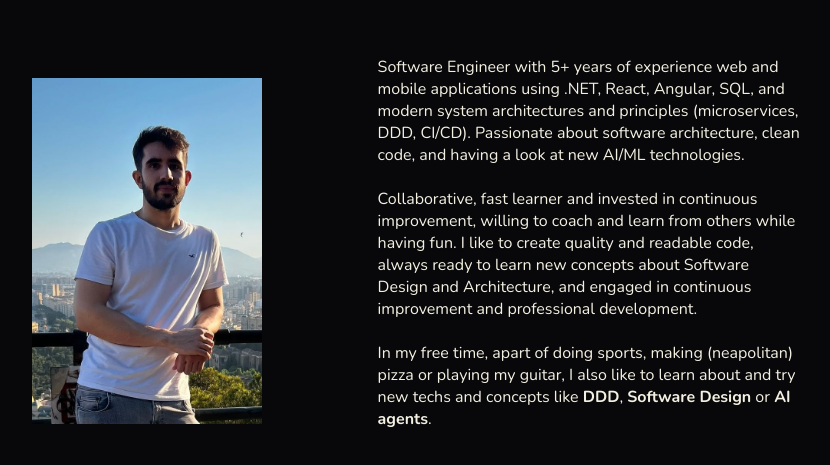
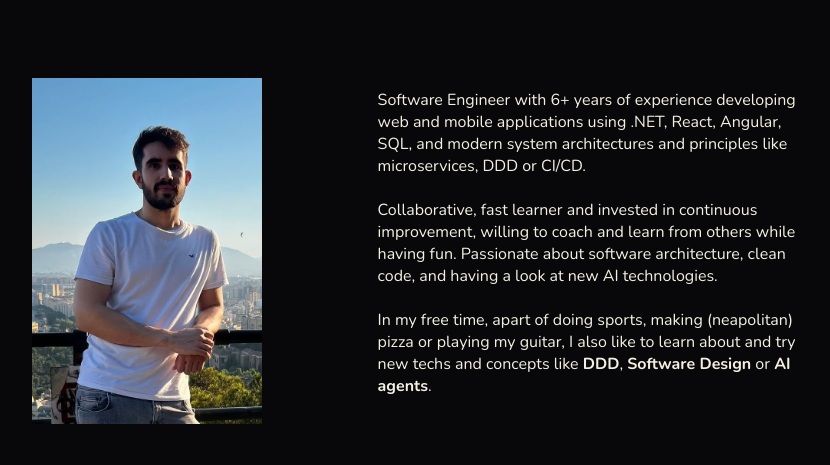
Before and after one commit to FbarcalaR/My-CV, a React (Create React App) app: page / in a window 1280 px wide. Shown: the part 4149-4614 px from the top of the page, without its empty margins (224-1054 px from the left). Built offline with nearby package versions, Linux system fonts and the light colour scheme.

Commit message:
update about me

```diff
--- a/src/components/Sections/AboutMe/AboutMe.tsx
+++ b/src/components/Sections/AboutMe/AboutMe.tsx
@@ -26,14 +26,12 @@ const AboutMe = () => {
         <div ref={containerDiv} className={classes['about-me-container']}>
             <img ref={imageElement} src={myPicture} alt='me' className={`${classes['shift-effect']} ${classes['from-left']}`} ></img>
             <p ref={bodyDiv} className={`font-body ${classes['shift-effect']} ${classes['from-right']}`}>
-                Software Engineer with 5+ years of experience web and mobile applications using .NET, React, Angular, SQL,
-                and modern system architectures and principles (microservices, DDD, CI/CD). Passionate about software
-                architecture, clean code, and having a look at new AI/ML technologies.
+                Software Engineer with 6+ years of experience developing web and mobile applications using .NET, React, Angular, SQL,
+                and modern system architectures and principles like microservices, DDD or CI/CD.
                 <br/>
                 <br/>
                 Collaborative, fast learner and invested in continuous improvement, willing to coach and learn from others while having fun.
-                I like to create quality and readable code, always ready to learn new concepts about Software Design and Architecture,
-                and engaged in continuous improvement and professional development.
+                Passionate about software architecture, clean code, and having a look at new AI technologies.
                 <br/>
                 <br/>
                 In my free time, apart of doing sports, making (neapolitan) pizza or playing my guitar, I also like to learn about and try new techs and concepts like
```
